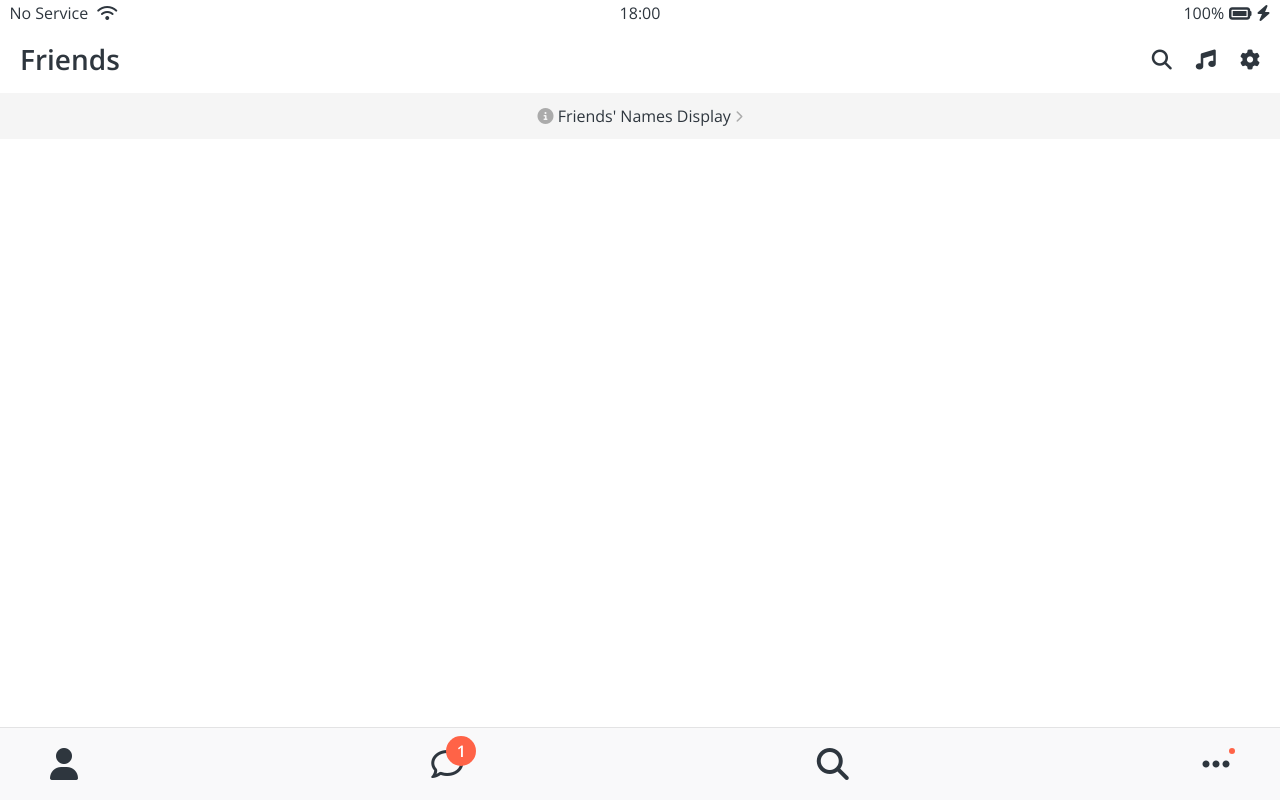
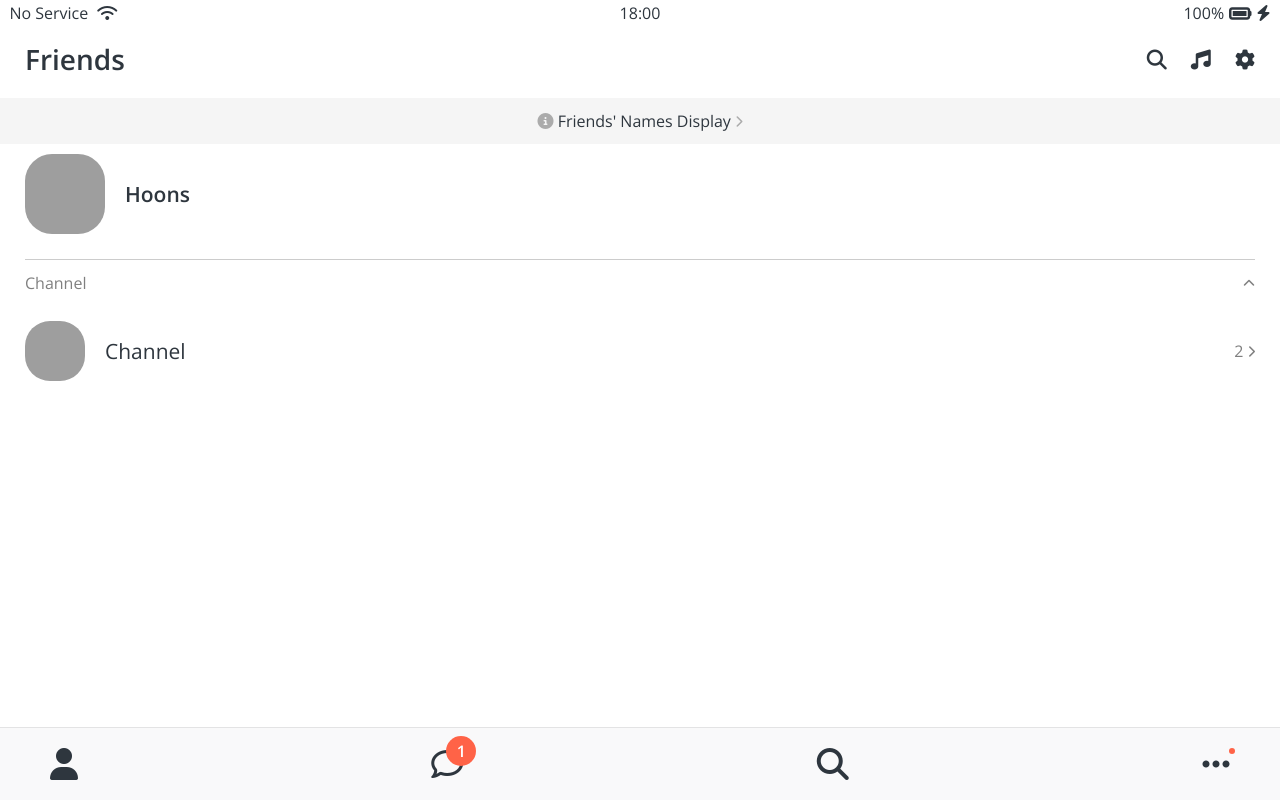
Before and after one commit to dudgns0612/kakao_clone_nomad, a plain HTML site: page friends.html in a window 1280 px wide. Drawn offline with nearby package versions, Linux system fonts and the light colour scheme; grey boxes are pictures that could not be loaded.

Commit message:
Friends 페이지 작업 완료

```diff
--- a/css/components/screen-header.css
+++ b/css/components/screen-header.css
@@ -2,7 +2,7 @@
   display: flex;
   justify-content: space-between;
   align-items: center;
-  padding: 20px;
+  padding: var(--horizontal-space);
   padding-top: 45px;
 }
 
--- /dev/null
+++ b/css/components/user-component.css
@@ -0,0 +1,46 @@
+.user-component {
+  justify-content: space-between;
+}
+
+.user-component,
+.user-component__column:first-child {
+  display: flex;
+  align-items: center;
+}
+
+.user-component__avatar {
+  width: 70px;
+  height: 70px;
+  border-radius: 27px;
+  margin-right: 20px;
+}
+
+.user-component__title {
+  font-size: 21px;
+  font-weight: 600;
+}
+
+.user-component__title--not-bold {
+  font-weight: 400;
+}
+
+.user-component__subtitle {
+  margin-top: 8px;
+  font-size: 17px;
+  color: rgba(0, 0, 0, 0.5);
+}
+
+.user-component__avatar--xl {
+  width: 80px;
+  height: 80px;
+}
+
+.user-component__avatar--sm {
+  width: 60px;
+  height: 60px;
+  border-radius: 25px;
+}
+
+.user-component__column:last-child {
+  color: rgba(0, 0, 0, 0.5);
+}
--- a/css/screens/friends.css
+++ b/css/screens/friends.css
@@ -3,8 +3,27 @@
   display: block;
   background-color: whitesmoke;
   padding: 15px 0px;
+  margin-bottom: 10px;
 }
 
 #friends-display-link i {
   color: rgba(0, 0, 0, 0.3);
 }
+
+.friends-screen {
+  padding: 0px var(--horizontal-space);
+}
+
+.friends-screen__channel {
+  margin-top: 25px;
+  border-top: 1px solid rgba(0, 0, 0, 0.2);
+  padding-top: 15px;
+}
+
+.friends-screen__channel-header {
+  display: flex;
+  justify-content: space-between;
+  align-items: center;
+  margin-bottom: 30px;
+  color: rgba(0, 0, 0, 0.5);
+}
--- a/css/styles.css
+++ b/css/styles.css
@@ -6,6 +6,7 @@
 @import "components/status-bar.css";
 @import "components/nav-bar.css";
 @import "components/screen-header.css";
+@import "components/user-component.css";
 
 /* Screens */
 @import "screens/login.css";
--- a/css/variables.css
+++ b/css/variables.css
@@ -1,3 +1,4 @@
 :root {
   --yellow: #fae100;
+  --horizontal-space: 25px;
 }
--- a/friends.html
+++ b/friends.html
@@ -45,6 +45,46 @@
       <i class="fas fa-chevron-right fa-xs"></i>
     </a>
 
+    <main class="friends-screen">
+      <div class="user-component">
+        <div class="user-component__column">
+          <img
+            src="https://avatars.githubusercontent.com/u/19623586?s=60&v=4"
+            class="user-component__avatar user-component__avatar--xl"
+            alt="image"
+          />
+          <div class="user-component__text">
+            <h4 class="user-component__title">Hoons</h4>
+          </div>
+        </div>
+        <div class="user-component__column"></div>
+      </div>
+      <div class="friends-screen__channel">
+        <div class="friends-screen__channel-header">
+          <span>Channel</span>
+          <i class="fas fa-chevron-up fa-xs"></i>
+        </div>
+        <div class="user-component">
+          <div class="user-component__column">
+            <img
+              src="https://encrypted-tbn0.gstatic.com/images?q=tbn:ANd9GcQV0FWMoVH7k5p9_t4FD1-UTYG7hnV2MZGNBA&usqp=CAU"
+              class="user-component__avatar user-component__avatar--sm"
+              alt="image"
+            />
+            <div class="user-component__text">
+              <h4 class="user-component__title user-component__title--not-bold">
+                Channel
+              </h4>
+            </div>
+          </div>
+          <div class="user-component__column">
+            <span>2</span>
+            <i class="fas fa-chevron-right fa-xs"></i>
+          </div>
+        </div>
+      </div>
+    </main>
+
     <nav class="nav">
       <ul class="nav__list">
         <li class="nav__btn">
```
